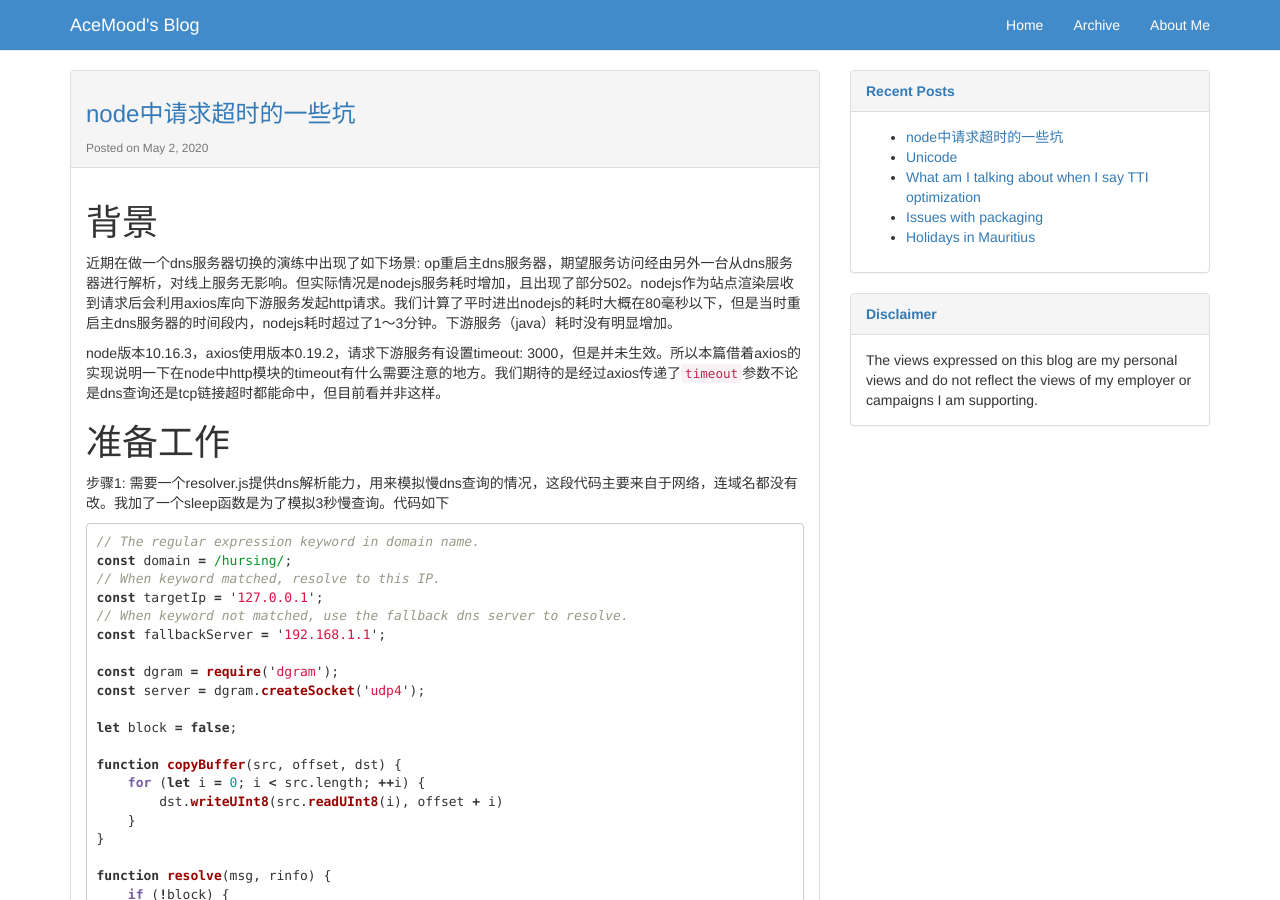
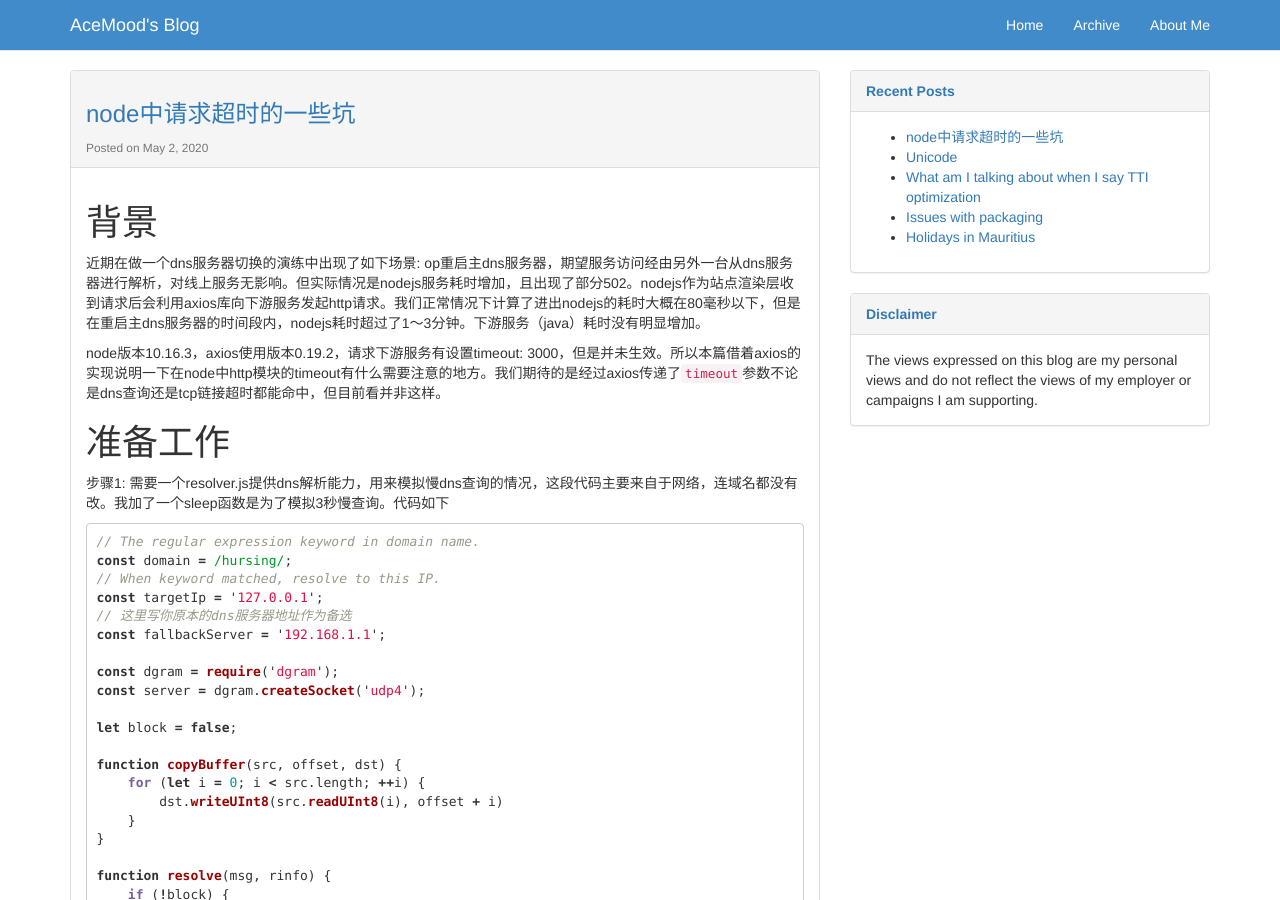
Before and after one commit to AceMood/AceMood.github.io, a Jekyll site: the page built from _posts/2020-05-02-node中请求超时的一些坑.md, in a window 1280 px wide and 900 px high. Built offline with Jekyll 4.4.1, drawn with Linux system fonts in a browser that asks for light colours; some of the changed text lies outside the part shown.

Commit message:
修改措辞

```diff
--- a/_posts/2020-05-02-node中请求超时的一些坑.md
+++ b/_posts/2020-05-02-node中请求超时的一些坑.md
@@ -9,7 +9,7 @@
 
 # 背景
 
-近期在做一个dns服务器切换的演练中出现了如下场景: op重启主dns服务器，期望服务访问经由另外一台从dns服务器进行解析，对线上服务无影响。但实际情况是nodejs服务耗时增加，且出现了部分502。nodejs作为站点渲染层收到请求后会利用axios库向下游服务发起http请求。我们计算了平时进出nodejs的耗时大概在80毫秒以下，但是当时重启主dns服务器的时间段内，nodejs耗时超过了1～3分钟。下游服务（java）耗时没有明显增加。
+近期在做一个dns服务器切换的演练中出现了如下场景: op重启主dns服务器，期望服务访问经由另外一台从dns服务器进行解析，对线上服务无影响。但实际情况是nodejs服务耗时增加，且出现了部分502。nodejs作为站点渲染层收到请求后会利用axios库向下游服务发起http请求。我们正常情况下计算了进出nodejs的耗时大概在80毫秒以下，但是在重启主dns服务器的时间段内，nodejs耗时超过了1～3分钟。下游服务（java）耗时没有明显增加。
 
 node版本10.16.3，axios使用版本0.19.2，请求下游服务有设置timeout: 3000，但是并未生效。所以本篇借着axios的实现说明一下在node中http模块的timeout有什么需要注意的地方。我们期待的是经过axios传递了`timeout`参数不论是dns查询还是tcp链接超时都能命中，但目前看并非这样。
 
@@ -22,7 +22,7 @@
 const domain = /hursing/;
 // When keyword matched, resolve to this IP.
 const targetIp = '127.0.0.1';
-// When keyword not matched, use the fallback dns server to resolve.
+// 这里写你原本的dns服务器地址作为备选
 const fallbackServer = '192.168.1.1';
 
 const dgram = require('dgram');
@@ -482,7 +478,7 @@
 
 # 结论
 
-axios的timeout参数在0.19.2版本已经不是整个调用过程的超时，其不包含dns.lookup的时间。如果想得到预期的结果可以尝试将axios的timeout参数写成设置初始化ClientRequest的参数。需要提交pr，但是是否有其他的副作用需要社区讨论。这样的方式至少比0.19.0之前的自己设置定时器的方式要靠谱一些。
+axios的timeout参数在0.19.2版本已经不是整个调用过程的超时，其不包含dns.lookup的时间。如果想得到预期的结果可以尝试将axios的timeout参数写成设置初始化ClientRequest的参数。需要提交pr，但是是否有其他的副作用需要[社区讨论](https://github.com/axios/axios/pull/2874)。
 
 # 后记
 
```
Also changed, not shown: other parts of _posts/2020-05-02-node中请求超时的一些坑.md (+0 -4 lines).
